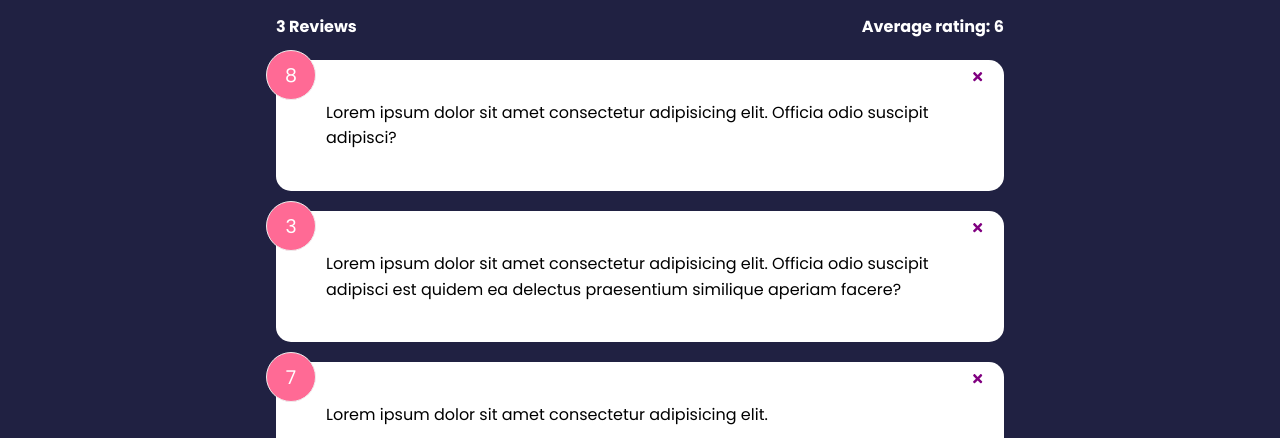
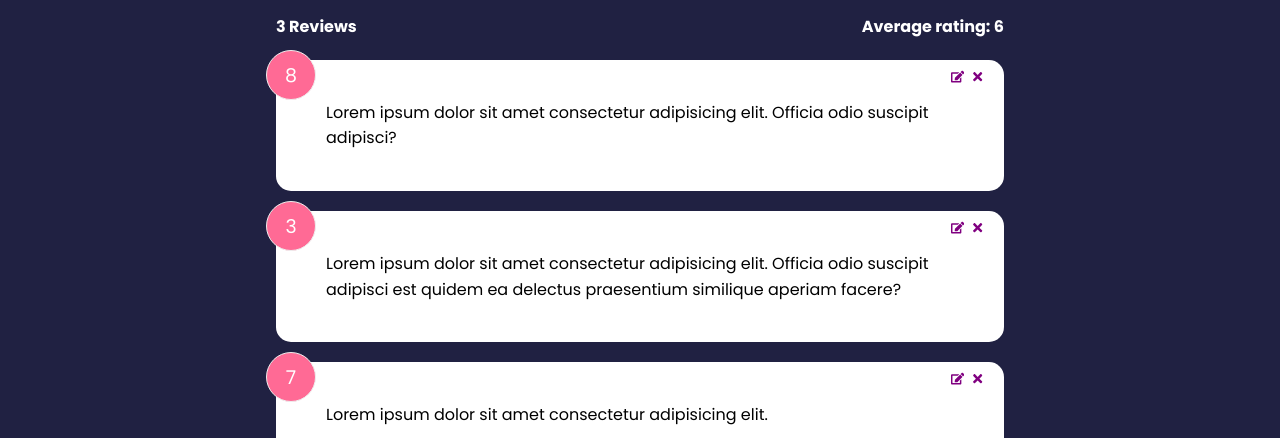
Before and after one commit to i-doshechnikow/feedback-ui, a React (Create React App) app: page / in a window 1280 px wide. Shown: the part 279-717 px from the top of the page. Built offline with nearby package versions, Linux system fonts and the light colour scheme.

Commit message:
worked with opportunity for edit feedback

```diff
--- a/src/components/FeedbackForm.jsx
+++ b/src/components/FeedbackForm.jsx
@@ -1,4 +1,4 @@
-import { useContext, useState } from "react";
+import { useContext, useEffect, useState } from "react";
 import { v4 as uuidv4 } from "uuid";
 import FeedbackContext from "../context/FeedbackContext";
 import RatingSelect from "./RatingSelect";
@@ -7,7 +7,17 @@ import Card from "./shared/Card";
 
 function FeedbackForm() {
   const context = useContext(FeedbackContext);
-  const { addFeedback } = context;
+
+  const {
+    addFeedback,
+    feedbackEdit: { edit, item },
+  } = context;
+
+  // useEffect(() => {
+  //   console.log("hi hi hi");
+  //   if (edit) setText(item.text);
+  // }, [edit]);
+
   const [text, setText] = useState("");
   const [rating, setRating] = useState(10);
   const [btnDisabled, setBtnDisabled] = useState(true);
--- a/src/components/FeedbackItem.jsx
+++ b/src/components/FeedbackItem.jsx
@@ -1,24 +1,34 @@
-import { FaTimes } from "react-icons/fa";
-import { useState } from "react";
+import { FaTimes, FaEdit } from "react-icons/fa";
 import Card from "./shared/Card";
 import PropTypes from "prop-types";
+import { useContext } from "react";
+import FeedbackContext from "../context/FeedbackContext";
 
 function FeedbackItem(props) {
   const {
+    item,
     item: { rating, text, id },
-    handleDelete,
   } = props;
-
+  const context = useContext(FeedbackContext);
+  const { editFeedback, deleteFeedback } = context;
   return (
     <Card>
       <div className="num-display">{rating}</div>
       <button
         onClick={() => {
-          handleDelete(id);
+          deleteFeedback(id);
         }}
         className="close"
       >
         <FaTimes color="purple" />
+      </button>
+      <button
+        onClick={() => {
+          editFeedback(item);
+        }}
+        className="edit"
+      >
+        <FaEdit color="purple" />
       </button>
       <div className="text-display">{text}</div>
     </Card>
--- a/src/components/FeedbackList.jsx
+++ b/src/components/FeedbackList.jsx
@@ -5,7 +5,7 @@ import FeedbackContext from "../context/FeedbackContext";
 
 function FeedbackList() {
   const context = useContext(FeedbackContext);
-  const { feedback, deleteFeedback } = context;
+  const { feedback } = context;
   if (!feedback || feedback.length === 0) {
     return <p>No data</p>;
   }
@@ -23,7 +23,7 @@ function FeedbackList() {
           }}
           key={id}
         >
-          <FeedbackItem item={item} handleDelete={deleteFeedback} />
+          <FeedbackItem item={item} />
         </motion.div>
       ))}
     </div>
--- a/src/context/FeedbackContext.js
+++ b/src/context/FeedbackContext.js
@@ -5,6 +5,8 @@ const FeedbackContext = createContext();
 
 export const FeedbackProvider = ({ children }) => {
   const [feedback, setFeedback] = useState(FeedbackData);
+
+  const [feedbackEdit, setFeedbackEdit] = useState({ item: {}, edit: false });
 
   const addFeedback = (newFeedback) => {
     setFeedback([newFeedback, ...feedback]);
@@ -18,8 +20,20 @@ export const FeedbackProvider = ({ children }) => {
     );
   };
 
+  const editFeedback = (item) => {
+    setFeedbackEdit({ item, edit: true });
+  };
+
   return (
-    <FeedbackContext.Provider value={{ feedback, addFeedback, deleteFeedback }}>
+    <FeedbackContext.Provider
+      value={{
+        feedback,
+        addFeedback,
+        deleteFeedback,
+        editFeedback,
+        feedbackEdit,
+      }}
+    >
       {children}
     </FeedbackContext.Provider>
   );
```
